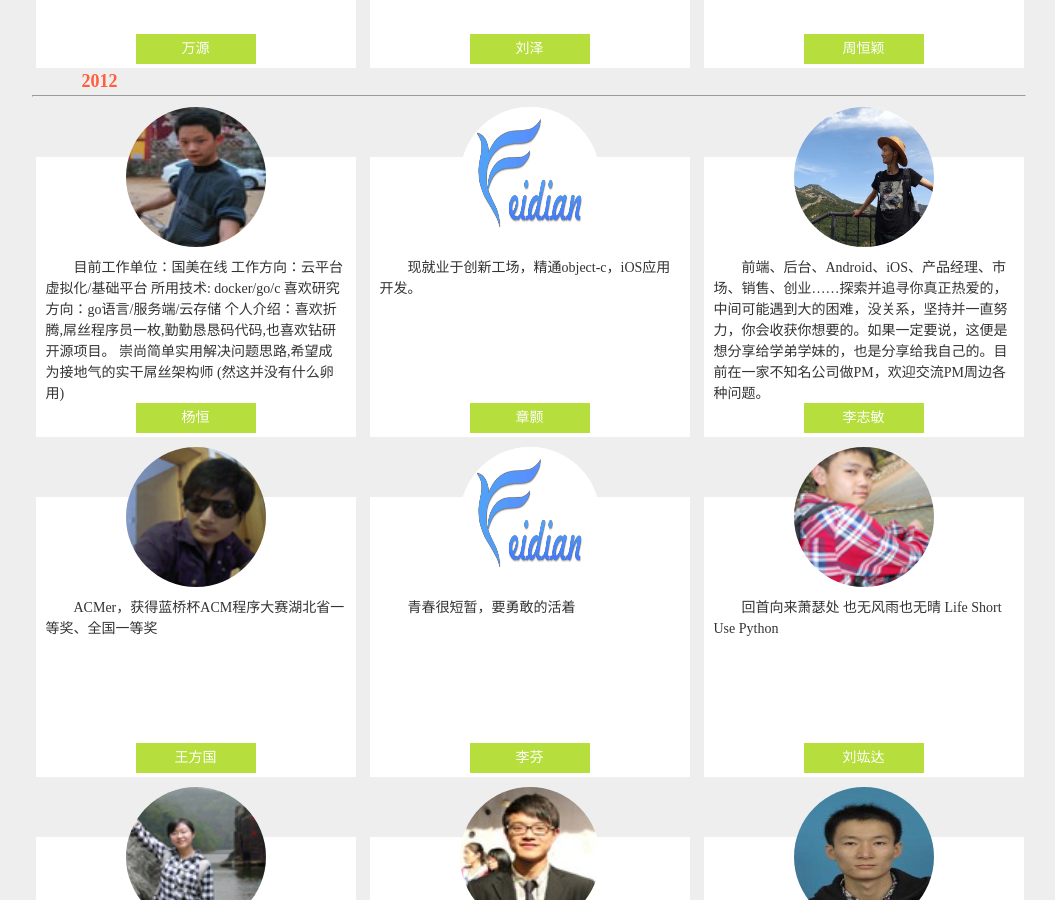
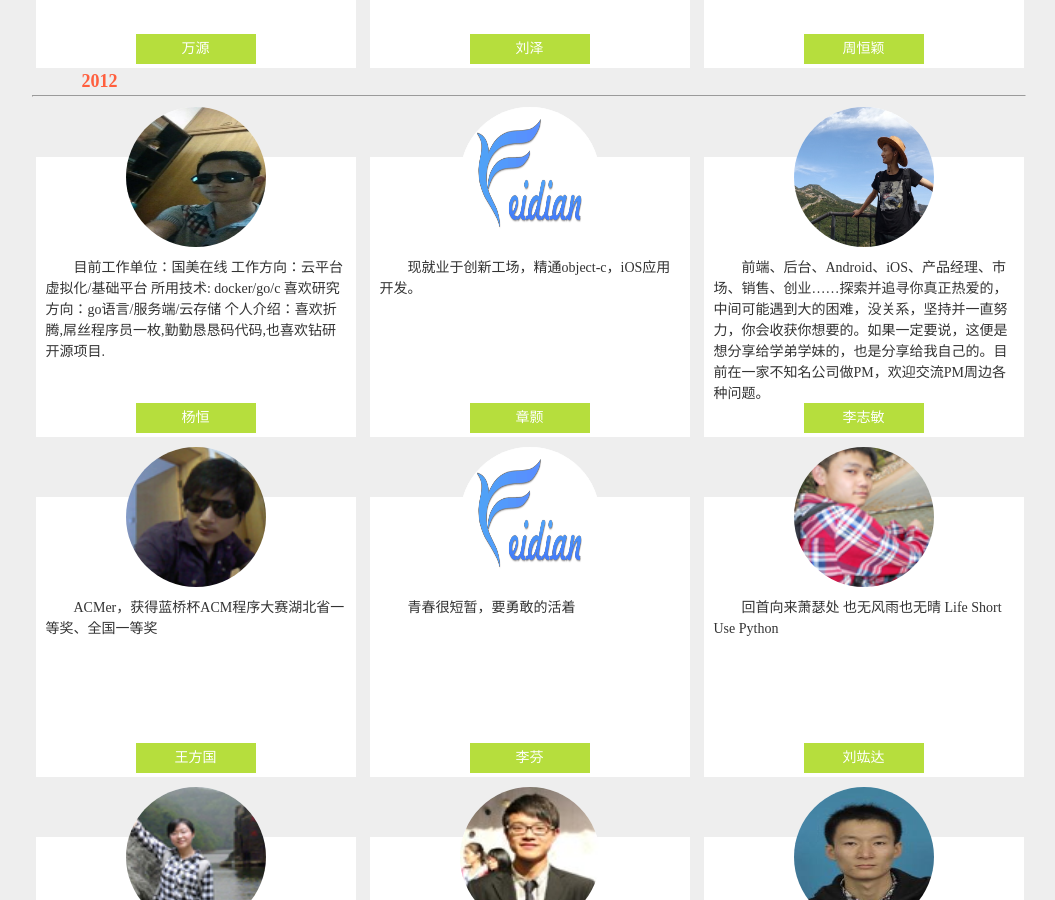
Before and after one commit to 52FeidianStudio/52FeidianStudio, a Jekyll site: the page built from member/index.html, in a window 1280 px wide and 900 px high, scrolled down 2603 px. Shown: the whole window, without its empty margins (111-1166 px from the left). Built offline with Jekyll 4.4.1, drawn with Linux system fonts in a browser that asks for light colours; Markdown is read by kramdown in place of the engine named in the settings.

Commit message:
update the files

```diff
--- a/_layouts/member.html
+++ b/_layouts/member.html
@@ -155,13 +155,13 @@
                               <hr>
                             <li class="item">
                                        <div class="f-img">
-                                         <img src="/public/img/person/1368878033.jpg"/>
+                                         <img src="/public/img/person/yh.jpg"/>
                                    </div>
                                    <div class="f-det"><p>目前工作单位：国美在线
                                    工作方向：云平台虚拟化/基础平台
                                     所用技术: docker/go/c
                                     喜欢研究方向：go语言/服务端/云存储
-                                    个人介绍：喜欢折腾,屌丝程序员一枚,勤勤恳恳码代码,也喜欢钻研开源项目。 崇尚简单实用解决问题思路,希望成为接地气的实干屌丝架构师 (然这并没有什么卵用)</p></div>
+                                    个人介绍：喜欢折腾,屌丝程序员一枚,勤勤恳恳码代码,也喜欢钻研开源项目.</p></div>
                                    <div class="f-tag">杨恒</div>
                              </li>
                             <li class="item">
@@ -279,7 +279,7 @@
 
                               <li class="item">
                                        <div class="f-img">
-                                         <img src="/public/img/person/logo.png"/>
+                                         <img src="/public/img/person/wb.png"/>
                                    </div>
                                    <div class="f-det"><p>我的名字叫王斌，我是一个爱热闹，爱篮球的人，我热爱计算机，热爱计算机程序设计。我始终相信一句话：世界上没有完不成的事，只有你想不想去做的事！ </p></div>
                                    <div class="f-tag">王斌</div>
```
Also changed, not shown: public/img/person/yh.jpg (added), 1 other file.
